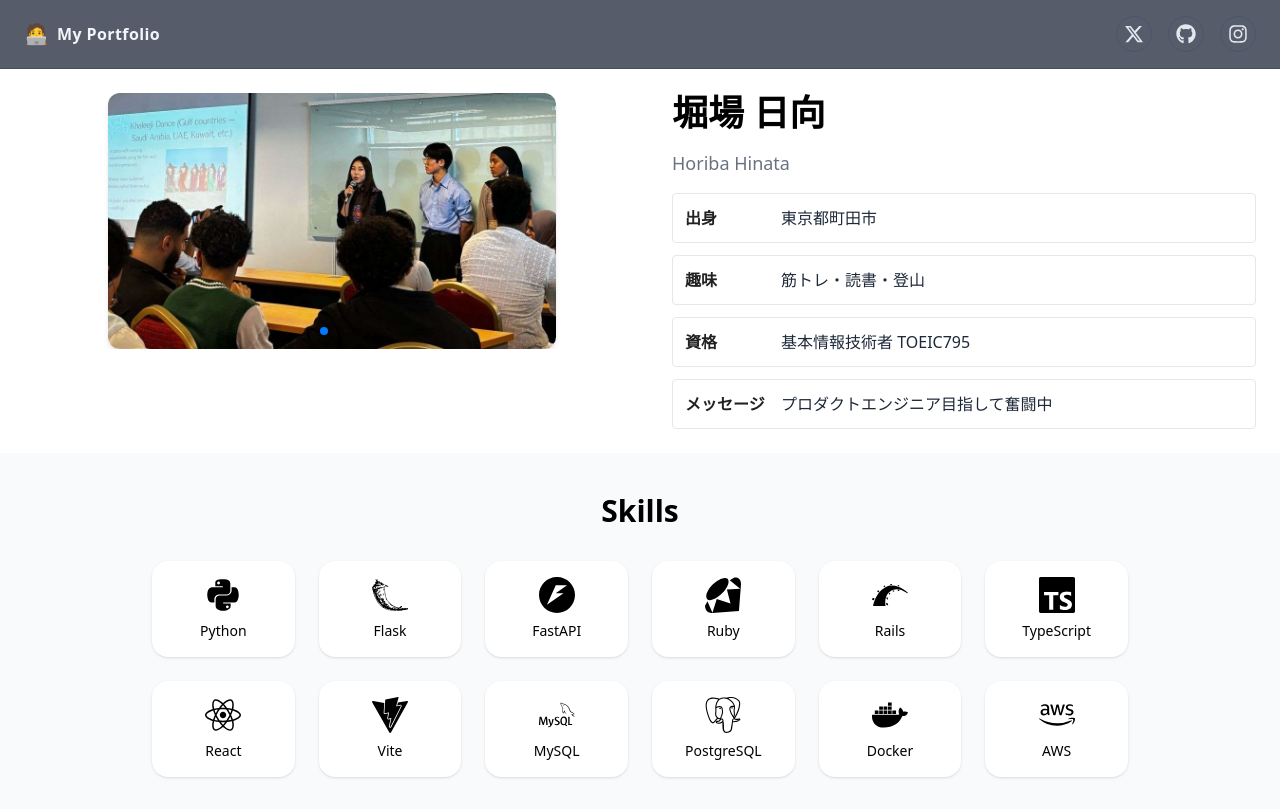
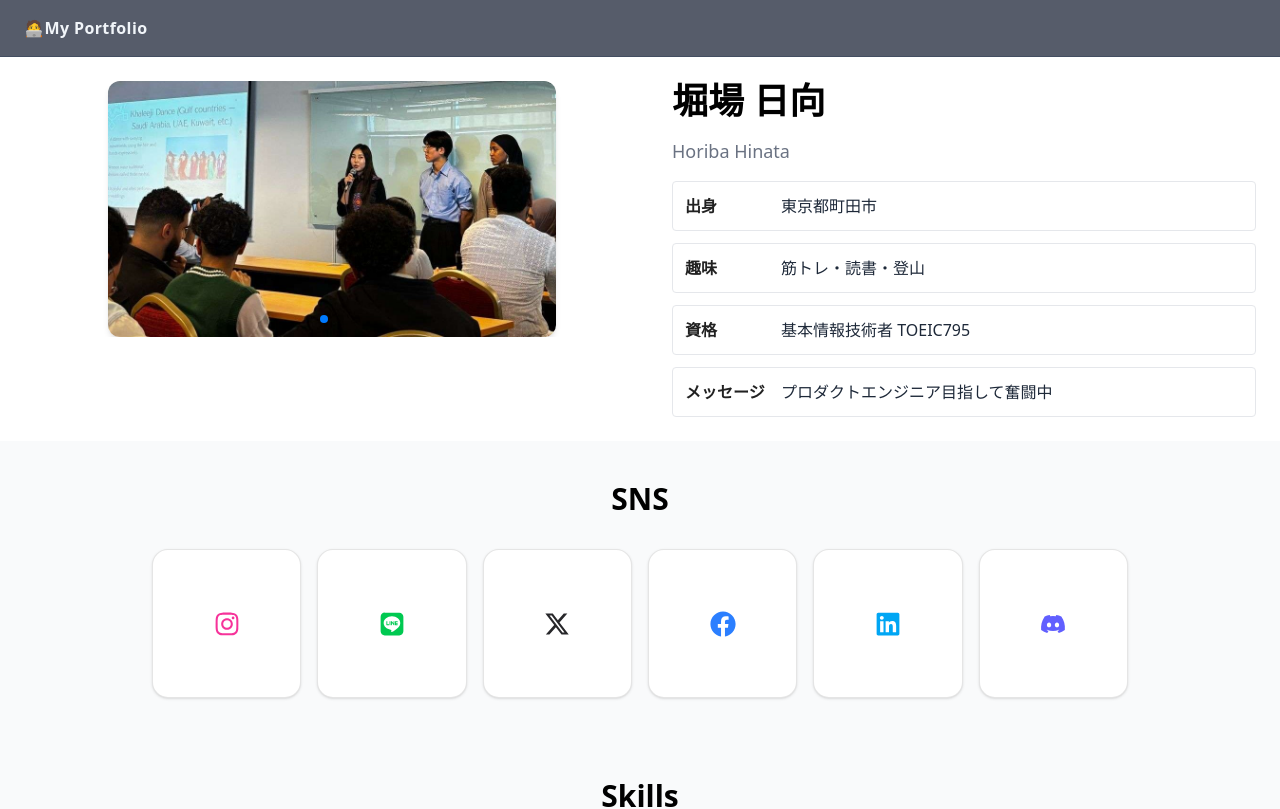
Before and after one commit to hinatahoriba/PortfolioVer3.0, a React (Vite) app: page / in a window 1280 px wide. Shown: the top 809 px of the page. Built offline with nearby package versions, Linux system fonts and the light colour scheme.

Commit message:
update: ポートフォリオを更新した - SNS表示の追加 - ヘッダーの編集 - 名刺画像が表示されるように変更 - 作品を追加

```diff
--- a/src/App.jsx
+++ b/src/App.jsx
@@ -1,6 +1,7 @@
 import './App.css'
 import Header from './components/Header.jsx'
 import Profile from './components/Profile.jsx'
+import SocialIcons from './components/SocailIcons.jsx'
 import Skills from './components/Skills.jsx'
 import Works from './components/Works.jsx'
 
@@ -9,6 +10,7 @@ function App() {
     <>
       <Header />
       <Profile />
+      <SocialIcons />
       <Skills />
       <Works />
     </>
--- /dev/null
+++ b/src/components/BusinessCard.jsx
@@ -0,0 +1,163 @@
+import { useEffect, useRef, useState } from "react";
+
+const IMG_SRC = "/business-card.png";
+
+export default function BusinessCard() {
+  const [open, setOpen] = useState(false);
+  const panelRef = useRef(null);
+
+  const close = () => setOpen(false);
+
+  const downloadImage = async () => {
+    try {
+      const res = await fetch(IMG_SRC, { cache: "no-store" });
+      const blob = await res.blob();
+      const url = URL.createObjectURL(blob);
+
+      const a = document.createElement("a");
+      a.href = url;
+      a.download = "business-card.png";
+      document.body.appendChild(a);
+      a.click();
+      a.remove();
+
+      setTimeout(() => URL.revokeObjectURL(url), 1000);
+    } catch {
+      window.open(IMG_SRC, "_blank", "noopener,noreferrer");
+    }
+  };
+
+  // ESCで閉じる & 背景スクロール防止
+  useEffect(() => {
+    if (!open) return;
+
+    const onKeyDown = (e) => {
+      if (e.key === "Escape") close();
+    };
+
+    const prevOverflow = document.body.style.overflow;
+    document.body.style.overflow = "hidden";
+
+    window.addEventListener("keydown", onKeyDown);
+    return () => {
+      window.removeEventListener("keydown", onKeyDown);
+      document.body.style.overflow = prevOverflow;
+    };
+  }, [open]);
+
+  useEffect(() => {
+    if (open) panelRef.current?.focus();
+  }, [open]);
+
+  return (
+    <>
+      {/* 名刺の表示と保存ボタン（左右中央寄せ） */}
+      <div className="w-full px-6 my-6">
+        <div className="flex justify-center">
+          <button
+            type="button"
+            onClick={() => setOpen(true)}
+            className="
+              px-8 py-3
+              rounded-md
+              text-base font-medium text-gray-900
+              border border-gray-300 bg-white
+              shadow-sm
+              hover:bg-gray-50 active:bg-gray-100
+              focus:outline-none focus:ring-2 focus:ring-gray-400
+              text-center
+            "
+          >
+            名刺の表示と保存
+          </button>
+        </div>
+      </div>
+
+      {/* ポップアップ */}
+      {open && (
+        <div
+          role="dialog"
+          aria-modal="true"
+          className="fixed inset-0 z-50 flex items-center justify-center p-4 bg-black/60"
+          onMouseDown={(e) => {
+            if (e.target === e.currentTarget) close();
+          }}
+        >
+          <div
+            ref={panelRef}
+            tabIndex={-1}
+            className="
+              relative
+              w-[min(92vw,560px)]
+              bg-white
+              rounded-2xl
+              shadow-2xl
+              border border-gray-200
+              p-4
+              outline-none
+            "
+            onMouseDown={(e) => e.stopPropagation()}
+          >
+            {/* 閉じるボタン */}
+            <button
+              onClick={close}
+              className="
+                absolute top-3 right-3
+                h-9 w-9
+                rounded-lg
+                border border-gray-200
+                bg-white
+                text-xl
+                hover:bg-gray-50
+              "
+            >
+              ×
+            </button>
+
+            {/* 名刺画像（全体表示） */}
+            <div className="flex justify-center">
+              <img
+                src={IMG_SRC}
+                alt="名刺"
+                className="
+                  max-w-full
+                  max-h-[70vh]
+                  object-contain
+                  rounded-xl
+                  border border-gray-200
+                "
+                draggable={false}
+              />
+            </div>
+
+            {/* 保存ボタン */}
+            <div className="mt-4 flex justify-center">
+              <button
+                onClick={downloadImage}
+                className="
+                  px-4 py-2
+                  rounded-md
+                  text-sm font-medium
+                  border border-gray-300
+                  bg-white
+                  hover:bg-gray-50
+                  focus:outline-none focus:ring-2 focus:ring-gray-400
+                "
+              >
+                画像を保存する
+              </button>
+            </div>
+
+            {/* 説明テキスト */}
+            <p className="mt-3 text-center text-sm text-gray-600">
+              長押しして画像を保存してください
+              <span className="block text-xs text-gray-500 mt-1">
+                （PCの場合は右クリック→画像を保存）
+              </span>
+            </p>
+          </div>
+        </div>
+      )}
+    </>
+  );
+}
--- a/src/components/Header.jsx
+++ b/src/components/Header.jsx
@@ -1,46 +1,7 @@
-import { FaXTwitter, FaGithub, FaInstagram } from "react-icons/fa6";
-
 export default function Header() {
   return (
     <header className="sticky top-0 z-50 flex items-center justify-between px-6 py-4 bg-slate-900/70 backdrop-blur border-b border-slate-700/50">
-
-      {/* 左ロゴ */}
-      <div className="flex items-center gap-2">
-        <span className="text-xl">🧑‍💻</span>
-        <span className="font-semibold tracking-wide text-slate-100">
-          My Portfolio
-        </span>
-      </div>
-
-      {/* SNSリンク */}
-      <nav className="flex items-center gap-4">
-        <a
-          href="https://x.com/pKPVfL6hORinvVo?t=5fGY9ws3i_y0sgOv_CrGNA&s=09"
-          target="_blank"
-          rel="noreferrer"
-          className="flex items-center justify-center w-9 h-9 rounded-full border border-slate-600 text-slate-200 hover:bg-slate-700/50 hover:border-slate-400 transition"
-        >
-          <FaXTwitter className="w-5 h-5" />
-        </a>
-
-        <a
-          href="https://github.com/hinatahoriba"
-          target="_blank"
-          rel="noreferrer"
-          className="flex items-center justify-center w-9 h-9 rounded-full border border-slate-600 text-slate-200 hover:bg-slate-700/50 hover:border-slate-400 transition"
-        >
-          <FaGithub className="w-5 h-5" />
-        </a>
-
-        <a
-          href="https://www.instagram.com/h.hinata1125?igsh=MWJxMXBvZnJkcml6cA=="
-          target="_blank"
-          rel="noreferrer"
-          className="flex items-center justify-center w-9 h-9 rounded-full border border-slate-600 text-slate-200 hover:bg-slate-700/50 hover:border-slate-400 transition"
-        >
-          <FaInstagram className="w-5 h-5" />
-        </a>
-      </nav>
+        <span className="font-semibold tracking-wide text-slate-100">🧑‍💻My Portfolio</span>
     </header>
   );
 }
--- /dev/null
+++ b/src/components/SocailIcons.jsx
@@ -0,0 +1,86 @@
+import {
+  FaInstagram, FaLine, FaFacebook, FaLinkedin, FaDiscord,
+} from "react-icons/fa";
+import { FaXTwitter } from "react-icons/fa6";
+
+const DEFAULT_LINKS = [
+  {
+    key: "instagram",
+    label: "Instagram",
+    href: "https://www.instagram.com/h.hinata1125?igsh=MWJxMXBvZnJkcml6cA==",
+    Icon: FaInstagram,
+    colorClass: "text-pink-500",
+    hoverColorClass: "group-hover:text-pink-700",
+  },
+  {
+    key: "line",
+    label: "LINE",
+    href: "https://line.me/ti/p/Dnpd3EnIcN",
+    Icon: FaLine,
+    colorClass: "text-green-500",
+    hoverColorClass: "group-hover:text-green-700",
+  },
+  {
+    key: "x",
+    label: "X",
+    href: "https://x.com/pKPVfL6hORinvVo",
+    Icon: FaXTwitter,
+    colorClass: "text-zinc-800",
+    hoverColorClass: "group-hover:text-black",
+  },
+  {
+    key: "facebook",
+    label: "Facebook",
+    href: "https://www.facebook.com/share/17RvQnMfKw/",
+    Icon: FaFacebook,
+    colorClass: "text-blue-500",
+    hoverColorClass: "group-hover:text-blue-700",
+  },
+  {
+    key: "linkedin",
+    label: "LinkedIn",
+    href: "https://www.linkedin.com/in/%E6%97%A5%E5%90%91-%E5%A0%80%E5%A0%B4-29109a32a?utm_source=share&utm_campaign=share_via&utm_content=profile&utm_medium=android_app",
+    Icon: FaLinkedin,
+    colorClass: "text-sky-500",
+    hoverColorClass: "group-hover:text-sky-700",
+  },
+  {
+    key: "discord",
+    label: "Discord",
+    href: "http://discordapp.com/users/1065236698478428222",
+    Icon: FaDiscord,
+    colorClass: "text-indigo-500",
+    hoverColorClass: "group-hover:text-indigo-700",
+  },
+];
+
+export default function SocialIcons({ links = DEFAULT_LINKS, iconSize = 26 }) {
+  return (
+    <section className="w-full py-10 bg-gray-50">
+      <h2 className="text-3xl font-bold text-center mb-8">SNS</h2>
+
+      <ul className="grid grid-cols-3 sm:grid-cols-6 gap-4 px-6 max-w-5xl mx-auto" aria-label="SNSリンク">
+        {links.map(({ key, label, href, Icon, colorClass, hoverColorClass }) => (
+          <li key={key}>
+            <a
+              href={href}
+              target="_blank"
+              rel="noopener noreferrer"
+              aria-label={label}
+              title={label}
+              className="group flex items-center justify-center w-full aspect-square rounded-2xl border border-black/10 bg-white shadow transition duration-200 hover:shadow-lg"
+            >
+              <Icon
+                size={iconSize}
+                className={`${colorClass} ${hoverColorClass} transition-colors duration-200`}
+                aria-hidden="true"
+                focusable="false"
+              />
+              <span className="sr-only">{label}</span>
+            </a>
+          </li>
+        ))}
+      </ul>
+    </section>
+  );
+}
--- a/src/components/Works.jsx
+++ b/src/components/Works.jsx
@@ -6,6 +6,12 @@ const works = [
     description: "会議の司会や進行に不安を感じる初心者向けウェブアプリケーション。",
     image: "/meetingood.png",
     url: "https://meetingood.vercel.app/"
+  },
+  {
+    title: "VIRTUAL DRIVING SCHOOL",
+    description: "オンライン運転シミュレーター。運転技術の向上をサポートします。",
+    image: "/virtual-driving-school.png",
+    url: "https://drivingsupport.vercel.app/"
   },
   {
     title: "メール自動返信ツール",
```
Also changed, not shown: public/business-card.png (added), public/virtual-driving-school.png (added).
